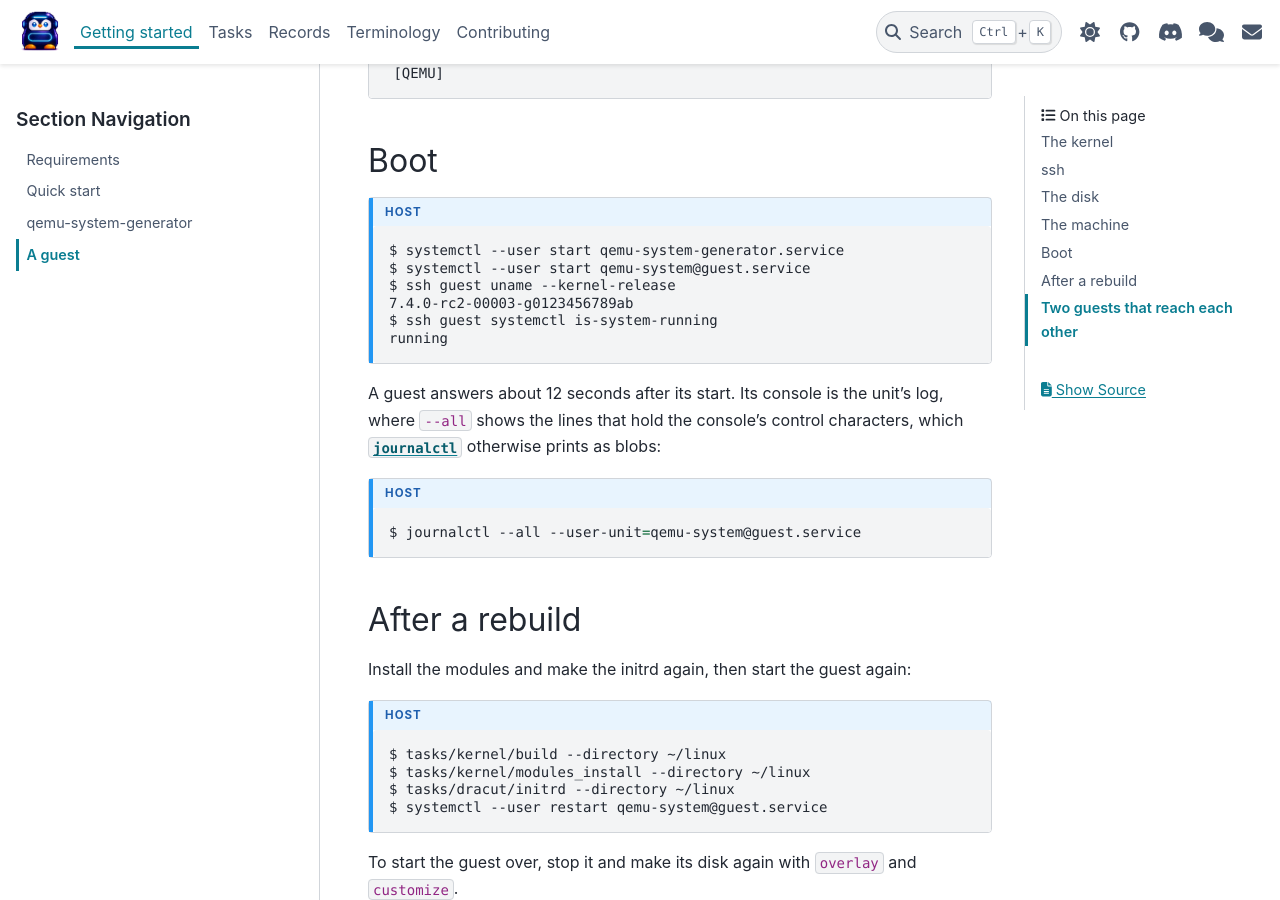
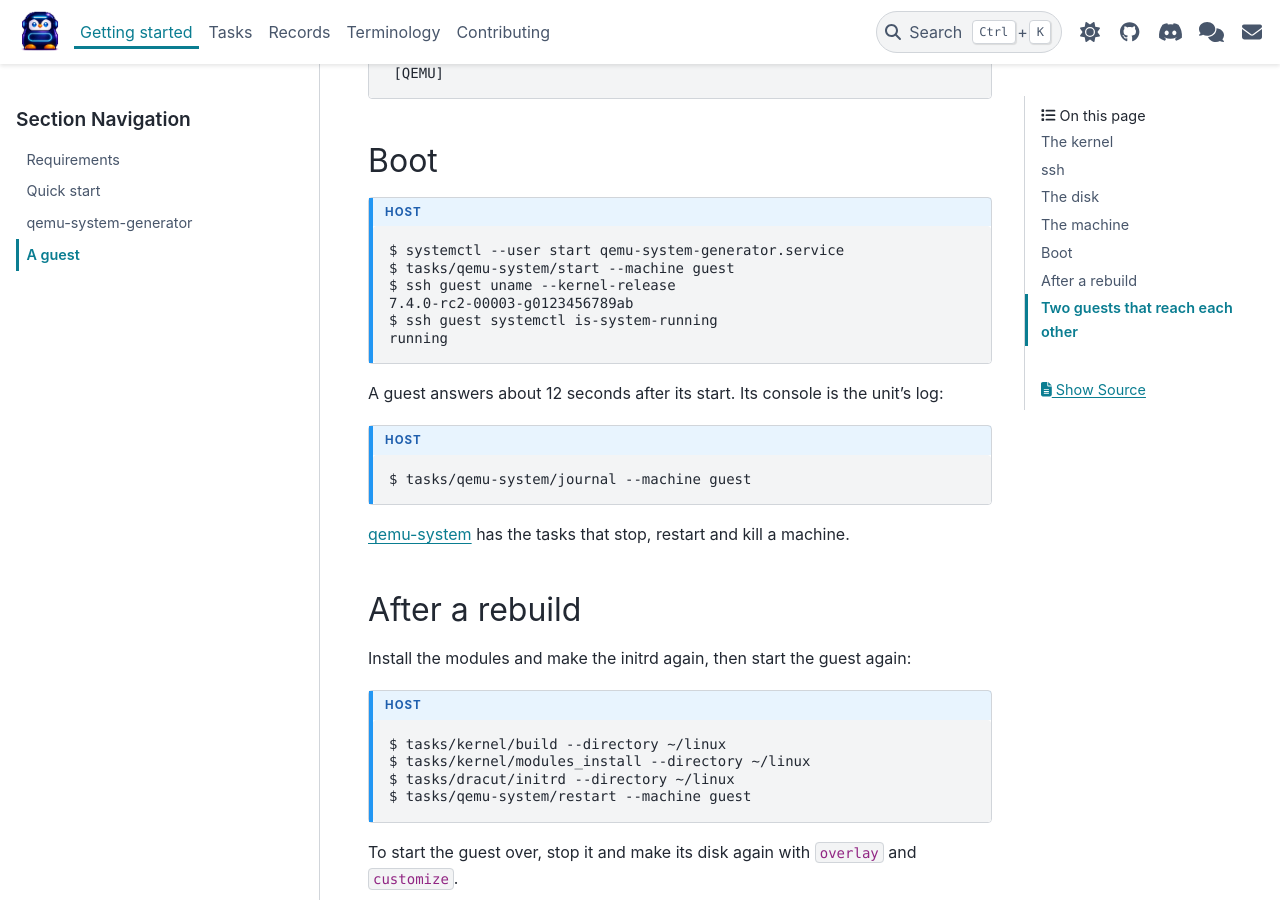
Before and after one commit to linux-kdevops/kdevops-ng, a Sphinx documentation site: the page built from docs/getting-started/guest.rst, in a window 1280 px wide and 900 px high, scrolled down 3177 px. Built offline with Sphinx 7.4.7 and the PyData theme 0.15.4, drawn with Linux system fonts in a browser that asks for light colours.

Commit message:
qemu-system: run a machine by its name
A machine is run with systemctl and journalctl on the unit
qemu-system-generator made, and each line wants the unit's full name
and, for the console, the two journalctl options that show it whole.
Six tasks bind them to the machine's name.

Signed-off-by: Daniel Gomez <da.gomez@kernel.org>

```diff
--- a/docs/getting-started/guest.rst
+++ b/docs/getting-started/guest.rst
@@ -170,21 +170,23 @@ Boot
    :class: cmd-host
 
    $ systemctl --user start qemu-system-generator.service
-   $ systemctl --user start qemu-system@guest.service
+   $ tasks/qemu-system/start --machine guest
    $ ssh guest uname --kernel-release
    7.4.0-rc2-00003-g0123456789ab
    $ ssh guest systemctl is-system-running
    running
 
 A guest answers about 12 seconds after its start. Its console is the
-unit's log, where ``--all`` shows the lines that hold the console's
-control characters, which :cmd:`journalctl` otherwise prints as blobs:
+unit's log:
 
 .. code-block:: console
    :caption: host
    :class: cmd-host
 
-   $ journalctl --all --user-unit=qemu-system@guest.service
+   $ tasks/qemu-system/journal --machine guest
+
+:doc:`/tasks/qemu-system` has the tasks that stop, restart and kill a
+machine.
 
 After a rebuild
 ===============
@@ -199,7 +201,7 @@ again:
    $ tasks/kernel/build --directory ~/linux
    $ tasks/kernel/modules_install --directory ~/linux
    $ tasks/dracut/initrd --directory ~/linux
-   $ systemctl --user restart qemu-system@guest.service
+   $ tasks/qemu-system/restart --machine guest
 
 To start the guest over, stop it and make its disk again with
 ``overlay`` and ``customize``.
--- a/docs/tasks/index.rst
+++ b/docs/tasks/index.rst
@@ -33,6 +33,7 @@ argument, as ``--directory`` is :cmd:`make`'s own.
    kernel
    libguestfs
    qemu
+   qemu-system
    smatch
    sparse
 
```
Also changed, not shown: docs/tasks/qemu-system.rst (added, +44 -0 lines), 6 other files.
